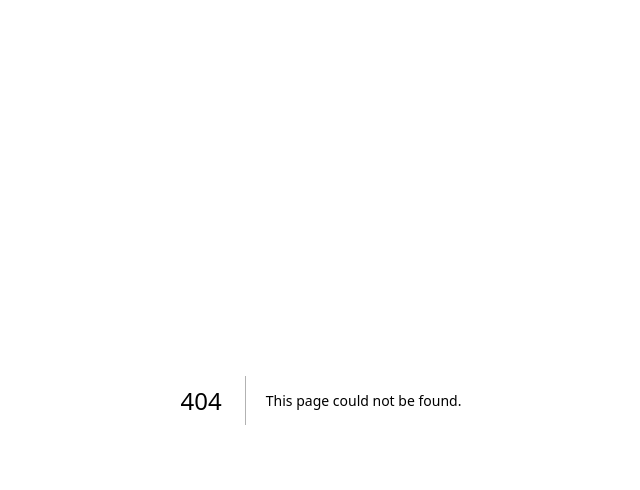
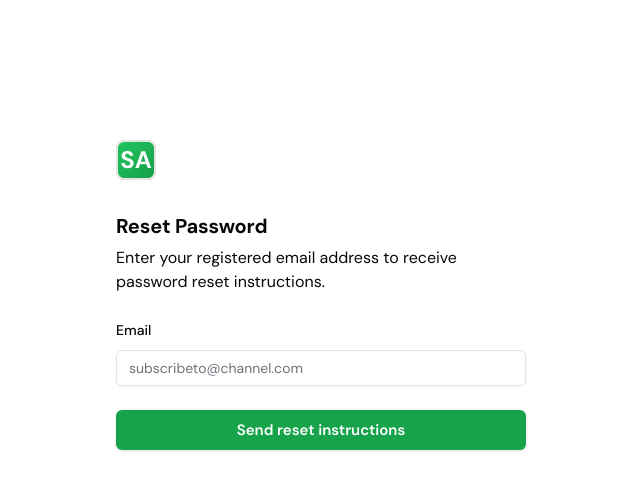
Before and after one commit to Lokesh01/secure-auth, a Next.js app in the folder client/: page /forgot-password in a window 1280 px wide. Before the commit this address had no page. Shown: the top 490 px of the page, without its empty margins (319-959 px from the left). Built offline with nearby package versions, Linux system fonts and the light colour scheme; no server answers.

Commit message:
feat: add forgot password
- implement forgot password page
- add fallback component for suspense loading

```diff
--- /dev/null
+++ b/client/app/(auth)/forgot-password/_forgotPassword.tsx
@@ -0,0 +1,141 @@
+'use client';
+
+import { useSearchParams } from 'next/navigation';
+import React, { useState } from 'react';
+import { forgotPasswordMutationFn } from '@/lib/api';
+import { useMutation } from '@tanstack/react-query';
+import { z } from 'zod';
+import { useForm } from 'react-hook-form';
+import { toast } from '@/hooks/use-toast';
+import Logo from '@/components/logo';
+import {
+  Form,
+  FormControl,
+  FormField,
+  FormItem,
+  FormLabel,
+  FormMessage,
+} from '@/components/ui/form';
+import { Button } from '@/components/ui/button';
+import { ArrowRight, Loader, MailCheckIcon } from 'lucide-react';
+import { Input } from '@/components/ui/input';
+import { zodResolver } from '@hookform/resolvers/zod';
+import Link from 'next/link';
+
+const ForgotPassword = () => {
+  const params = useSearchParams();
+  const email = params.get('email');
+  const [isSubmitted, setIsSubmitted] = useState(false);
+  const { mutate, isPending } = useMutation({
+    mutationFn: forgotPasswordMutationFn,
+    retry: false,
+    onSettled: () => {
+      form.reset();
+    },
+  });
+
+  const formSchema = z.object({
+    email: z.email().min(1, {
+      message: 'Email is required',
+    }),
+  });
+
+  const form = useForm<z.infer<typeof formSchema>>({
+    resolver: zodResolver(formSchema),
+    defaultValues: {
+      email: email || '',
+    },
+  });
+
+  const onSubmit = (values: z.infer<typeof formSchema>) => {
+    mutate(values, {
+      onSuccess: () => {
+        setIsSubmitted(true);
+      },
+      onError: error => {
+        console.log(error);
+        toast({
+          title: 'Error',
+          description: error.message,
+          variant: 'destructive',
+        });
+      },
+    });
+  };
+  return (
+    <main className="w-full min-h-[590px] h-full max-w-full flex items-center justify-center">
+      {!isSubmitted ? (
+        <div className="w-full h-full p-5 rounded-md">
+          <Logo />
+
+          <h1
+            className="text-xl tracking-[-0.16px] dark:text-[#fcfdffef] font-bold mb-1.5 mt-8
+          text-center sm:text-left"
+          >
+            Reset Password
+          </h1>
+          <p className="mb-6 text-center sm:text-left text-base dark:text-[#f1f7feb5] font-normal">
+            Enter your registered email address to receive password reset
+            instructions.
+          </p>
+
+          <Form {...form}>
+            <form
+              className="flex flex-col gap-6"
+              onSubmit={form.handleSubmit(onSubmit)}
+            >
+              <div className="mb-0">
+                <FormField
+                  control={form.control}
+                  name="email"
+                  render={({ field }) => (
+                    <FormItem>
+                      <FormLabel className="dark:text-[#f1f7feb5] text-sm">
+                        Email
+                      </FormLabel>
+                      <FormControl>
+                        <Input
+                          placeholder="subscribeto@channel.com"
+                          autoComplete="off"
+                          {...field}
+                        />
+                      </FormControl>
+                      <FormMessage />
+                    </FormItem>
+                  )}
+                />
+              </div>
+              <Button
+                disabled={isPending}
+                className="w-full text-[15px] h-[40px] text-white font-semibold"
+              >
+                {isPending && <Loader className="animate-spin" />}
+                Send reset instructions
+              </Button>
+            </form>
+          </Form>
+        </div>
+      ) : (
+        <div className="w-full h-[80vh] flex flex-col gap-2 items-center justify-center rounded-md">
+          <div className="size-[48px]">
+            <MailCheckIcon size="48px" className="animate-bounce" />
+          </div>
+          <h2 className="text-xl tracking-[-0.16px] dark:text-[#fcfdffef] font-bold">
+            Check your email
+          </h2>
+          <p className="mb-2 text-center text-sm text-muted-foreground dark:text-[#f1f7feb5] font-normal">
+            We just sent a password reset link to {form.getValues().email}.
+          </p>
+          <Link href="/">
+            <Button className="h-[40px]">
+              Go to login
+              <ArrowRight />
+            </Button>
+          </Link>
+        </div>
+      )}
+    </main>
+  );
+};
+
+export default ForgotPassword;
--- /dev/null
+++ b/client/app/(auth)/forgot-password/page.tsx
@@ -0,0 +1,13 @@
+import React, { Suspense } from 'react';
+import ForgotPassword from './_forgotPassword';
+import LoadingFallback from '@/components/fallback-component/page';
+
+const page = () => {
+  return (
+    <Suspense fallback={<LoadingFallback />}>
+      <ForgotPassword />
+    </Suspense>
+  );
+};
+
+export default page;
--- /dev/null
+++ b/client/components/fallback-component/page.tsx
@@ -0,0 +1,27 @@
+// import { Loader } from 'lucide-react';
+
+const LoadingFallback = () => (
+  <main className="w-full min-h-[590px] h-full max-w-full flex items-center justify-center">
+    <div className="w-full h-full p-5 rounded-md">
+      <div className="flex items-center justify-center mb-8">
+        <div className="size-[40px] rounded-lg flex items-center border-2 dark:border-gray-200 justify-center bg-gradient-to-br from-green-500 to-primary to-90%">
+          <span className="font-bold text-gray-50" style={{ fontSize: '24px' }}>
+            SA
+          </span>
+        </div>
+      </div>
+
+      <div className="space-y-4">
+        <div className="h-6 bg-gray-200 dark:bg-gray-700 rounded animate-pulse w-3/4"></div>
+        <div className="h-4 bg-gray-200 dark:bg-gray-700 rounded animate-pulse w-1/2"></div>
+      </div>
+
+      <div className="mt-8 space-y-4">
+        <div className="h-10 bg-gray-200 dark:bg-gray-700 rounded animate-pulse"></div>
+        <div className="h-10 bg-gray-200 dark:bg-gray-700 rounded animate-pulse"></div>
+      </div>
+    </div>
+  </main>
+);
+
+export default LoadingFallback;
```
